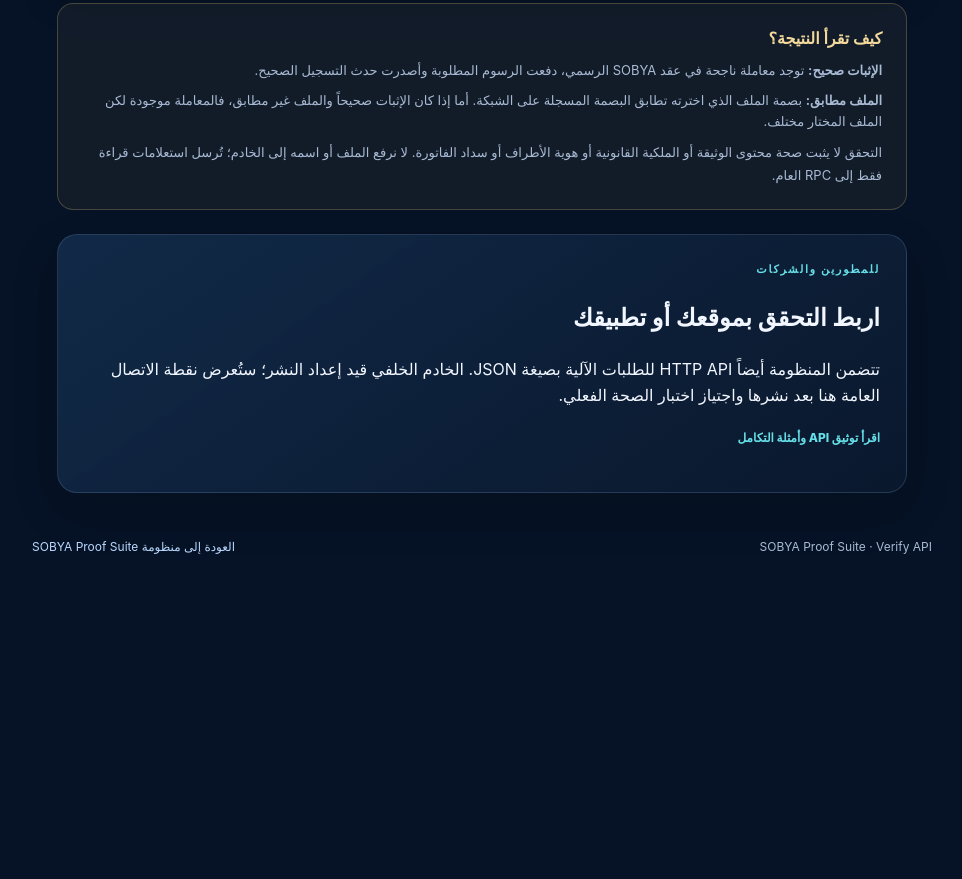
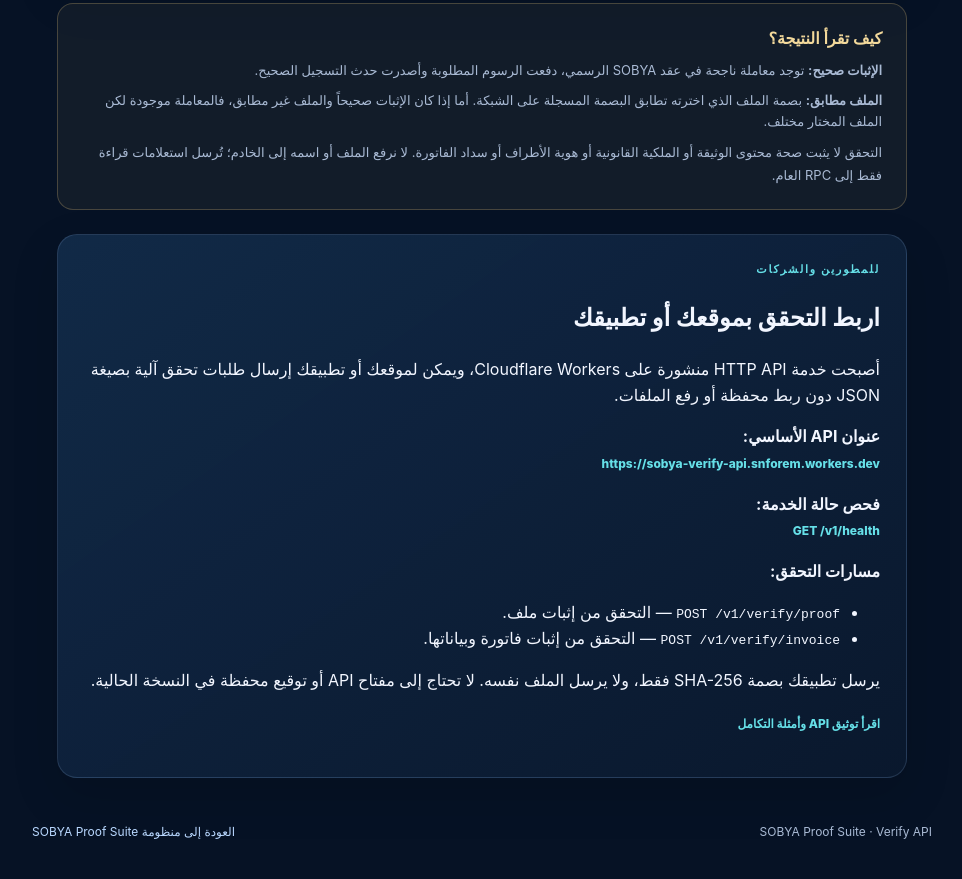
Before and after one commit to snforem-cpu/sobya-chain, a website: page proof-suite/verify-api/index.html in a window 1280 px wide. Shown: the part 924-1803 px from the top of the page, without its empty margins (158-1120 px from the left). Before the commit the page ends 1518 px from the top, so only its background shows below. Drawn offline with nearby package versions, Linux system fonts and the light colour scheme.

Commit message:
Show deployed SOBYA Verify API endpoint in interface

```diff
--- a/proof-suite/verify-api/index.html
+++ b/proof-suite/verify-api/index.html
@@ -82,7 +82,15 @@
       <section class="panel">
         <p class="step">للمطورين والشركات</p>
         <h2>اربط التحقق بموقعك أو تطبيقك</h2>
-        <p>تتضمن المنظومة أيضاً HTTP API للطلبات الآلية بصيغة JSON. الخادم الخلفي قيد إعداد النشر؛ ستُعرض نقطة الاتصال العامة هنا بعد نشرها واجتياز اختبار الصحة الفعلي.</p>
+        <p>أصبحت خدمة HTTP API منشورة على Cloudflare Workers، ويمكن لموقعك أو تطبيقك إرسال طلبات تحقق آلية بصيغة JSON دون ربط محفظة أو رفع الملفات.</p>
+        <p><strong>عنوان API الأساسي:</strong><br><a class="suite-link" href="https://sobya-verify-api.snforem.workers.dev">https://sobya-verify-api.snforem.workers.dev</a></p>
+        <p><strong>فحص حالة الخدمة:</strong><br><a class="suite-link" href="https://sobya-verify-api.snforem.workers.dev/v1/health">GET /v1/health</a></p>
+        <p><strong>مسارات التحقق:</strong></p>
+        <ul>
+          <li><code>POST /v1/verify/proof</code> — التحقق من إثبات ملف.</li>
+          <li><code>POST /v1/verify/invoice</code> — التحقق من إثبات فاتورة وبياناتها.</li>
+        </ul>
+        <p>يرسل تطبيقك بصمة SHA-256 فقط، ولا يرسل الملف نفسه. لا تحتاج إلى مفتاح API أو توقيع محفظة في النسخة الحالية.</p>
         <p><a class="suite-link" href="README.md">اقرأ توثيق API وأمثلة التكامل</a></p>
       </section>
     </div>
```
